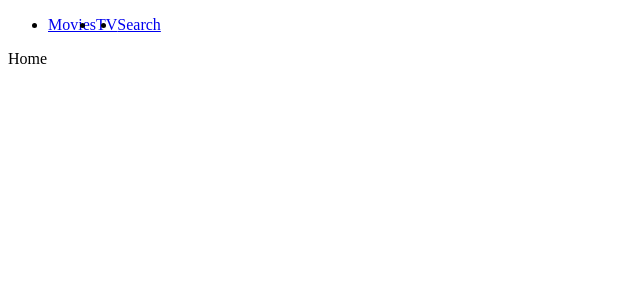
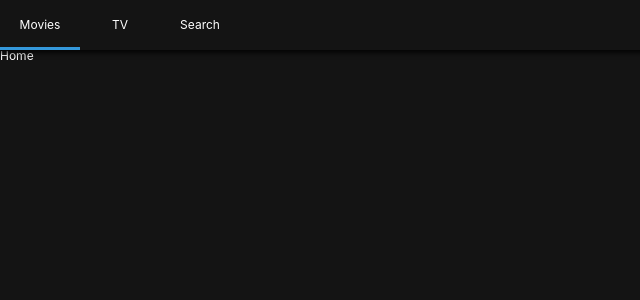
Before and after one commit to hyejeongkk/nomfilx, a React (Create React App) app: page / in a window 1280 px wide. Shown: the top 300 px of the page, without its empty margins (0-640 px from the left). Built offline with nearby package versions, Linux system fonts and the light colour scheme.

Commit message:
Header 위치 표시

```diff
--- a/package.json
+++ b/package.json
@@ -8,7 +8,8 @@
     "react-dom": "^16.8.6",
     "react-router-dom": "^5.0.0",
     "react-scripts": "3.0.0",
-    "styled-components": "^4.2.0"
+    "styled-components": "^4.2.0",
+    "styled-reset": "^2.0.9"
   },
   "scripts": {
     "start": "react-scripts start",
--- a/src/Components/App.js
+++ b/src/Components/App.js
@@ -1,11 +1,15 @@
 import React, { Component } from 'react';
 import Router from 'Components/Router';
+import GlobalStyles from 'Components/GlobalStyles';
 
 class App extends Component{
   render() {
     return (
-      <Router />
-      );
+      <>
+        <Router />
+        <GlobalStyles />
+      </>
+    );
   }
 }
 
--- /dev/null
+++ b/src/Components/GlobalStyles.js
@@ -0,0 +1,22 @@
+import { createGlobalStyle } from "styled-components";
+import reset from "styled-reset";
+
+const globalStyles = createGlobalStyle`
+    ${reset};
+    a{
+        text-decoration:none;
+        color:inherit;
+    }
+    *{
+        box-sizing:border-box;
+    }
+    body{
+        font-family:-apple-system, BlinkMacSystemFont, 'Segoe UI', Roboto, Oxygen, Ubuntu, Cantarell, 'Open Sans', 'Helvetica Neue', sans-serif;
+        font-size:12px;
+        background-color:rgba(20, 20, 20, 1);
+        color:white;
+        padding-top:50px;
+    }
+`;
+
+export default globalStyles;
--- a/src/Components/Header.js
+++ b/src/Components/Header.js
@@ -1,32 +1,53 @@
 import React from 'react';
-import { Link } from 'react-router-dom';
+import { Link, withRouter } from 'react-router-dom';
 import styled from 'styled-components';
 
-const Header = styled.header``;
+const Header = styled.header`
+  color: white;
+  position: fixed;
+  top: 0;
+  left: 0;
+  width: 100%;
+  height: 50px;
+  display: flex;
+  align-items: center;
+  background-color: rgba(20, 20, 20, 0.8);
+  z-index: 10;
+  box-shadow: 0px 1px 5px 2px rgba(0, 0, 0, 0.8);
+`;
 
 const List = styled.ul`
     display: flex;
-    &:hover {
-        background-color: blue;
-    }
 `;
 
-const Item = styled.li``;
+const Item = styled.li`
+    width: 80px;
+    height: 50px;
+    text-align: center;
+    border-bottom: 3px solid
+        ${props => (props.current ? "#3498db" : "transparent")};
+    transition: border-bottom 0.5s ease-in-out;
+`;
 
-const SLink = styled(Link)``;
+const SLink = styled(Link)`
+    height: 50px;
+    display: flex;
+    align-items: center;
+    justify-content: center;
+`;
 
-export default () => (
-    <header>
+export default withRouter(({ location: {pathname}}) => (
+    <Header>
         <List>
-            <Item>
+            <Item current={pathname === '/'}>
                 <SLink to="/">Movies</SLink>
             </Item>
-            <Item>
+            <Item current={pathname === '/tv'}>
                 <SLink to="/tv">TV</SLink>
             </Item>
-            <Item>
+            <Item current={pathname === '/search'}>
                 <SLink to="/search">Search</SLink>
             </Item>
         </List>
-    </header>
-);
+    </Header>
+));
```
Also changed, not shown: 1 other file (tests, documents, lock files or other folders).
